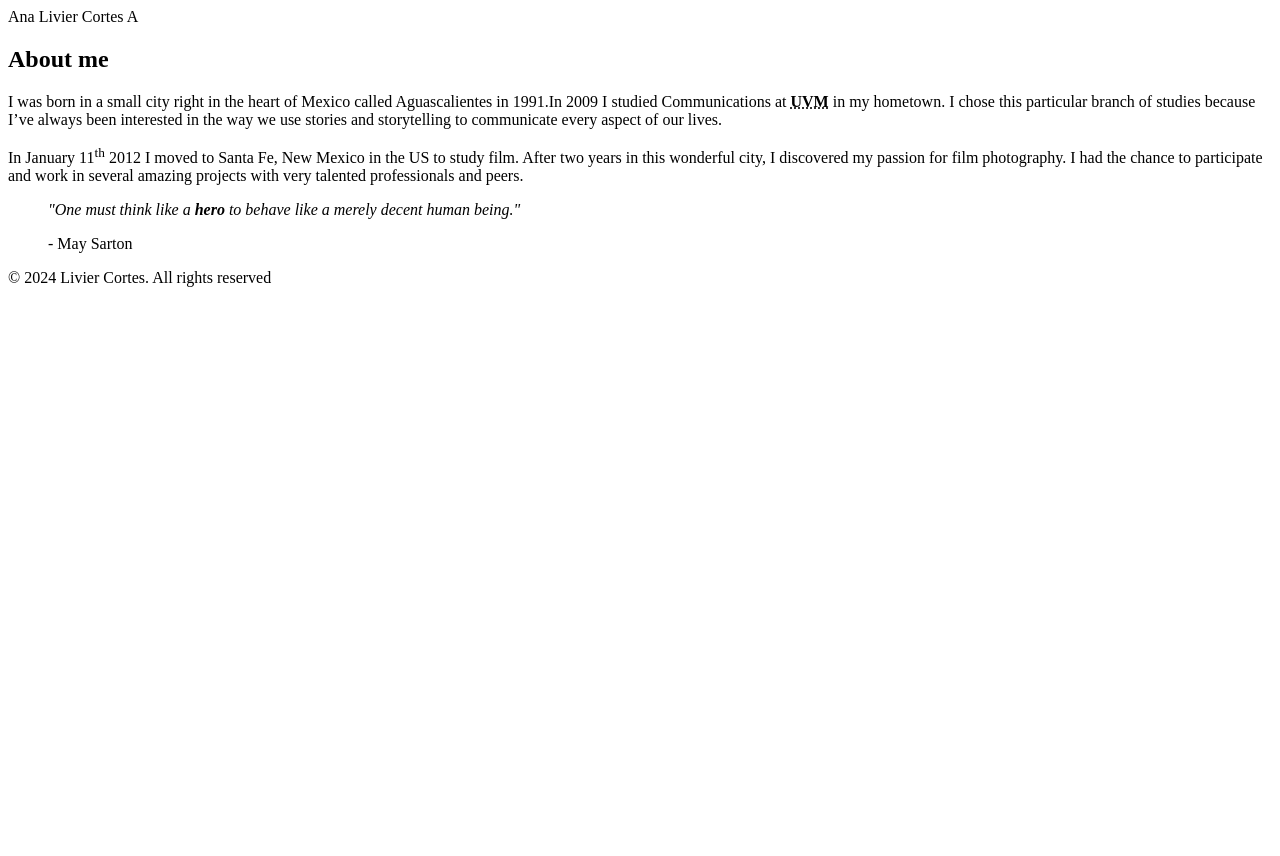
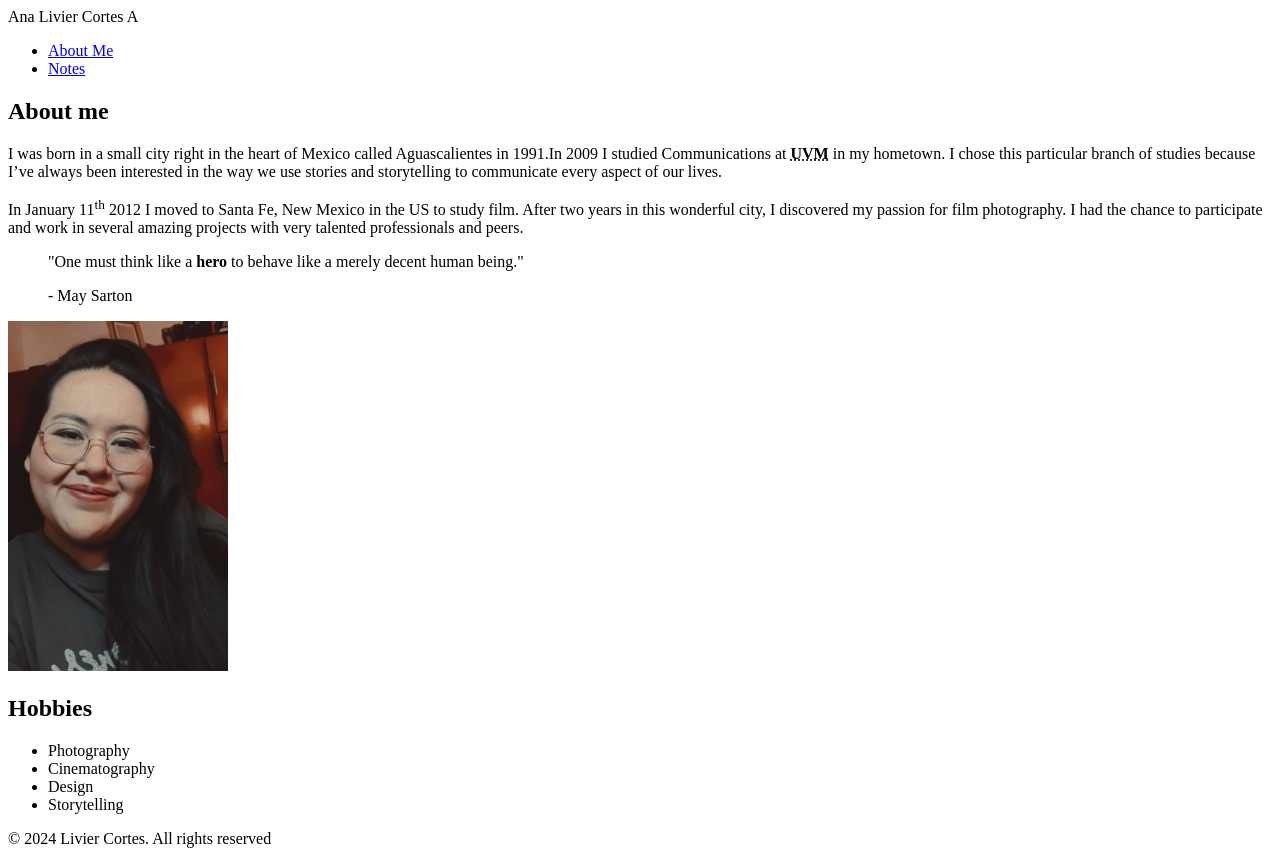
Before and after one commit to AnaLivier/AnaLivier.github.io, a plain HTML site: page html-assignment/index.html in a window 1280 px wide. Before the commit the page ends 800 px from the top, so only its background shows below. Drawn offline with Linux system fonts and the light colour scheme.

Commit message:
Assignment two

```diff
--- a/html-assignment/index.html
+++ b/html-assignment/index.html
@@ -9,8 +9,15 @@
     <header>Ana Livier Cortes A</header>
 
     <main>
+
+        <nav>
+            <ul>
+                <li><a href="index.html">About Me</a></li>
+                <li><a href="notes.html">Notes</a></li>
+            </ul>
+        </nav>
         <article>
-           <h1>About me</h1>
+            <h1>About me</h1>
             <p>
                 I was born in a small city right in the heart of Mexico called Aguascalientes in 1991.In 2009 I studied Communications at <abbr title="Universidad del Valle de Mexico"><b>UVM</b></abbr> in my hometown. I chose this particular branch of studies because I’ve always been interested in the way we use stories and storytelling to communicate every aspect of our lives.
 
@@ -18,11 +25,24 @@
             <p>In January 11<sup>th</sup> 2012 I moved to Santa Fe, New Mexico in the US to study film. After two years in this wonderful city, I discovered my passion for film photography. I had the chance to participate and work in several amazing projects with very talented professionals and peers.</p>
 
             <blockquote>
-                <p> <em>"One must think like a <b>hero</b> to behave like a merely decent human being."</em></p>
+                <p>"One must think like a <b>hero</b> to behave like a merely decent human being."</p>
             <footer>
                 - May Sarton
             </footer>
             </blockquote>
+
+        </article>
+        <img src="images/selfie1.jpeg" alt="selfie" width="220" height="350">
+
+        <article>
+            <h2>Hobbies</h2>
+            <ul>
+                <li>Photography</li>
+                <li>Cinematography</li>
+                <li>Design</li>
+                <li>Storytelling</li>
+            </ul>
+
         </article>
     </main>
 
```
Also changed, not shown: html-assignment/notes.html (added, +41 -0 lines), html-assignment/images/selfie1.jpeg (added).
